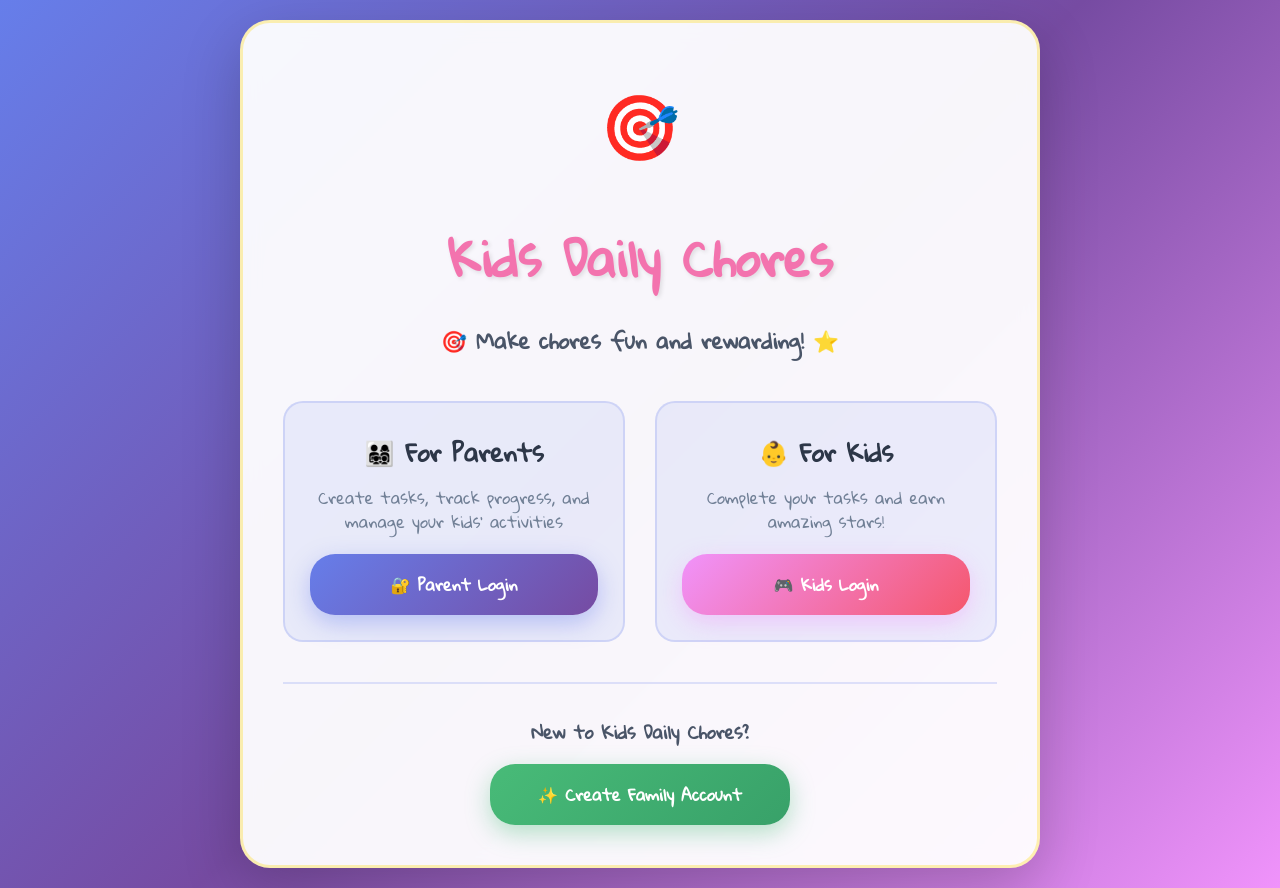
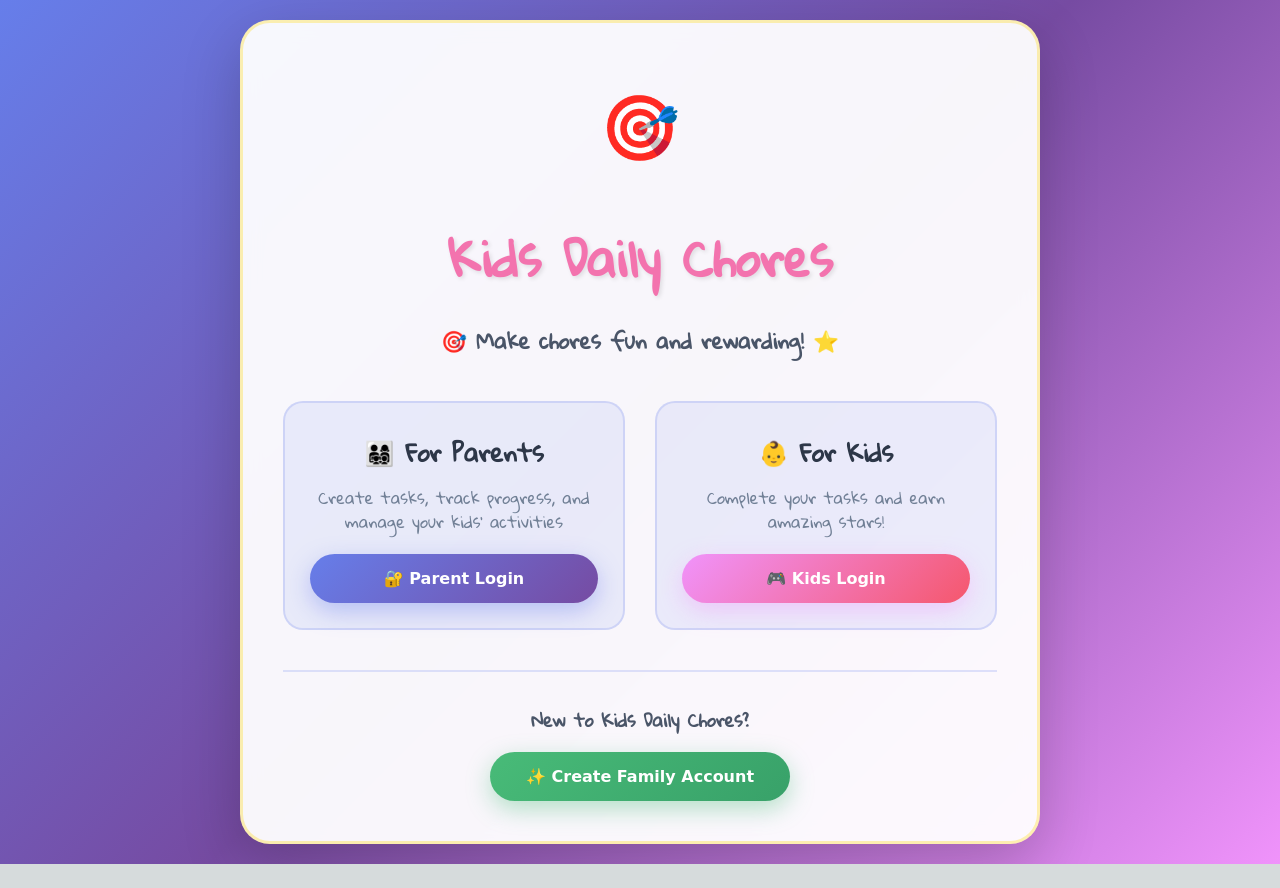
Before and after one commit to wpocoyo87/KidsDailyChores, a Next.js app in the folder frontend/: page / in a window 1280 px wide. After the commit the page ends 864 px from the top, so only its background shows below. Built offline with nearby package versions, Linux system fonts and the light colour scheme.

Commit message:
update font

```diff
--- a/frontend/pages/addKid.js
+++ b/frontend/pages/addKid.js
@@ -60,7 +60,7 @@
 
   const styles = {
     body: {
-      fontFamily: "'Gloria Hallelujah', cursive",
+      fontFamily: "Comic Sans MS, cursive",
       backgroundColor: "rgb(var(--background-start-rgb))",
       color: "rgb(var(--foreground-rgb))",
       minHeight: "100vh",
--- a/frontend/src/app/globals.css
+++ b/frontend/src/app/globals.css
@@ -1,4 +1,77 @@
 @import url('https://fonts.googleapis.com/css2?family=Gloria+Hallelujah&display=swap');
+
+:root {
+  --max-width: 1100px;
+  --border-radius: 12px;
+  --font-mono: "Gloria Hallelujah", cursive;
+
+  --foreground-rgb: 0, 0, 0;
+  --background-start-rgb: 214, 219, 220;
+  --background-end-rgb: 255, 255, 255;
+
+  --primary-glow: conic-gradient(
+    from 180deg at 50% 50%,
+    #16abff33 0deg,
+    #0885ff33 55deg,
+    #54d6ff33 120deg,
+    #0071ff33 160deg,
+    transparent 360deg
+  );
+  --secondary-glow: radial-gradient(
+    rgba(255, 255, 255, 1),
+    rgba(255, 255, 255, 0)
+  );
+
+  --tile-start-rgb: 239, 245, 249;
+  --tile-end-rgb: 228, 232, 233;
+  --tile-border: conic-gradient(
+    #00000080,
+    #00000040,
+    #00000030,
+    #00000020,
+    #00000010,
+    #00000010,
+    #00000080
+  );
+
+  --callout-rgb: 238, 240, 241;
+  --callout-border-rgb: 172, 175, 176;
+  --card-rgb: 180, 185, 188;
+  --card-border-rgb: 131, 134, 135;
+}
+
+@media (prefers-color-scheme: dark) {
+  :root {
+    --foreground-rgb: 255, 255, 255;
+    --background-start-rgb: 0, 0, 0;
+    --background-end-rgb: 0, 0, 0;
+
+    --primary-glow: radial-gradient(rgba(1, 65, 255, 0.4), rgba(1, 65, 255, 0));
+    --secondary-glow: linear-gradient(
+      to bottom right,
+      rgba(1, 65, 255, 0),
+      rgba(1, 65, 255, 0),
+      rgba(1, 65, 255, 0.3)
+    );
+
+    --tile-start-rgb: 2, 13, 46;
+    --tile-end-rgb: 2, 5, 19;
+    --tile-border: conic-gradient(
+      #ffffff80,
+      #ffffff40,
+      #ffffff30,
+      #ffffff20,
+      #ffffff10,
+      #ffffff10,
+      #ffffff80
+    );
+
+    --callout-rgb: 20, 20, 20;
+    --callout-border-rgb: 108, 108, 108;
+    --card-rgb: 100, 100, 100;
+    --card-border-rgb: 200, 200, 200;
+  }
+}
 
 * {
   box-sizing: border-box;
@@ -10,7 +83,7 @@
 body {
   max-width: 100vw;
   overflow-x: hidden;
-  min-height: 100vh;
+  min-height: 100vh; /* Adjust this as per your layout */
   color: rgb(var(--foreground-rgb));
   background: linear-gradient(
       to bottom,
@@ -24,7 +97,7 @@
 }
 
 body {
-  background-image: url("/images/blue.gif");
+  background-image: url("/images/blue.gif"); /* Background image */
   background-size: cover;
   background-position: center;
 }
--- a/frontend/src/app/layout.js
+++ b/frontend/src/app/layout.js
@@ -1,20 +1,17 @@
-import { Gloria_Hallelujah } from "next/font/google";
+import { Inter } from "next/font/google";
 import "./globals.css";
 
-const gloriaHallelujah = Gloria_Hallelujah({
-  subsets: ["latin"],
-  weight: "400"
-});
+const inter = Inter({ subsets: ["latin"] });
 
 export const metadata = {
   title: "Kids Daily Chores",
-  description: "A fun and safe app for kids to manage their daily chores",
+  description: "Generated by create next app",
 };
 
 export default function RootLayout({ children }) {
   return (
     <html lang="en">
-      <body className={gloriaHallelujah.className}>{children}</body>
+      <body className={inter.className}>{children}</body>
     </html>
   );
 }
--- a/frontend/src/app/page.module.css
+++ b/frontend/src/app/page.module.css
@@ -351,7 +351,7 @@
   font-weight: bold;
   cursor: pointer;
   transition: all 0.3s ease;
-  font-family: "Gloria Hallelujah", cursive;
+  font-family: "Comic Sans MS", cursive;
   position: relative;
   overflow: hidden;
 }
```
Also changed, not shown: frontend/pages/choosekids.js (+7 -7 lines), frontend/pages/setKidPin.js (+4 -4 lines).
